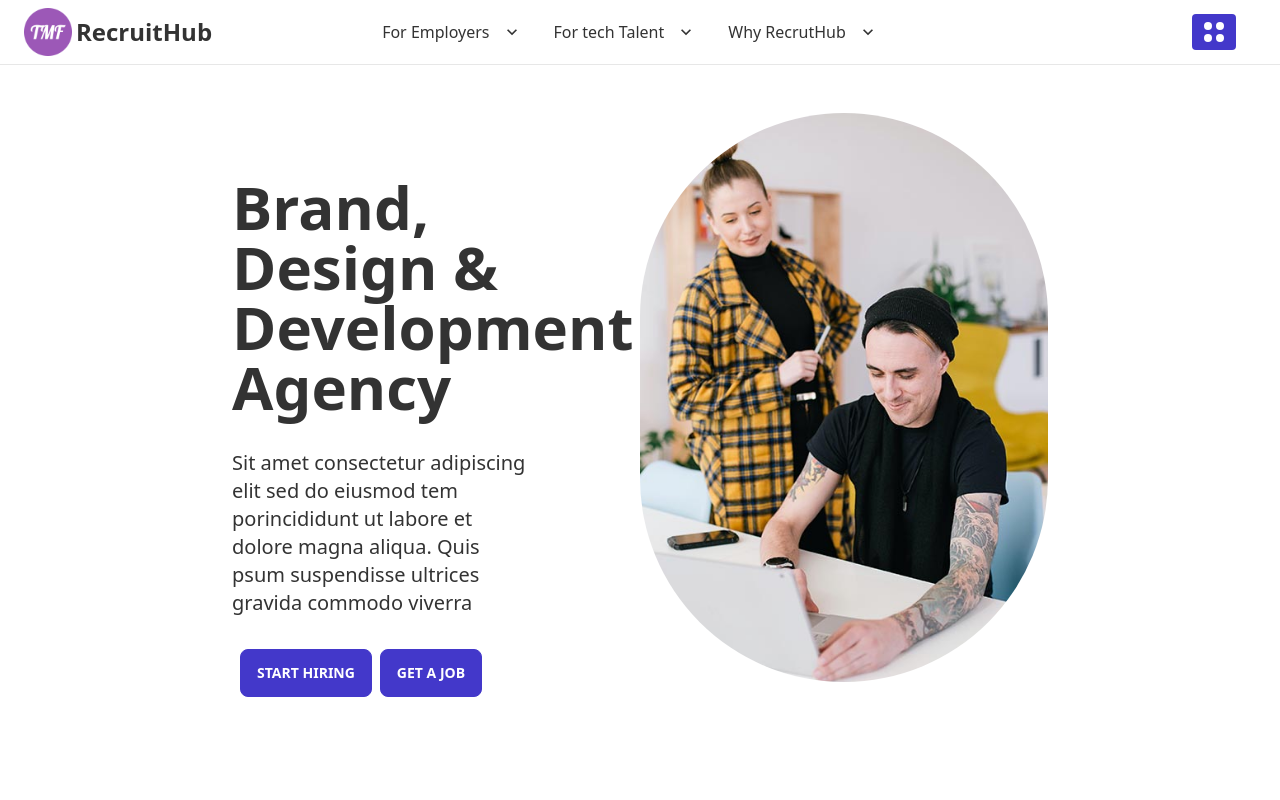
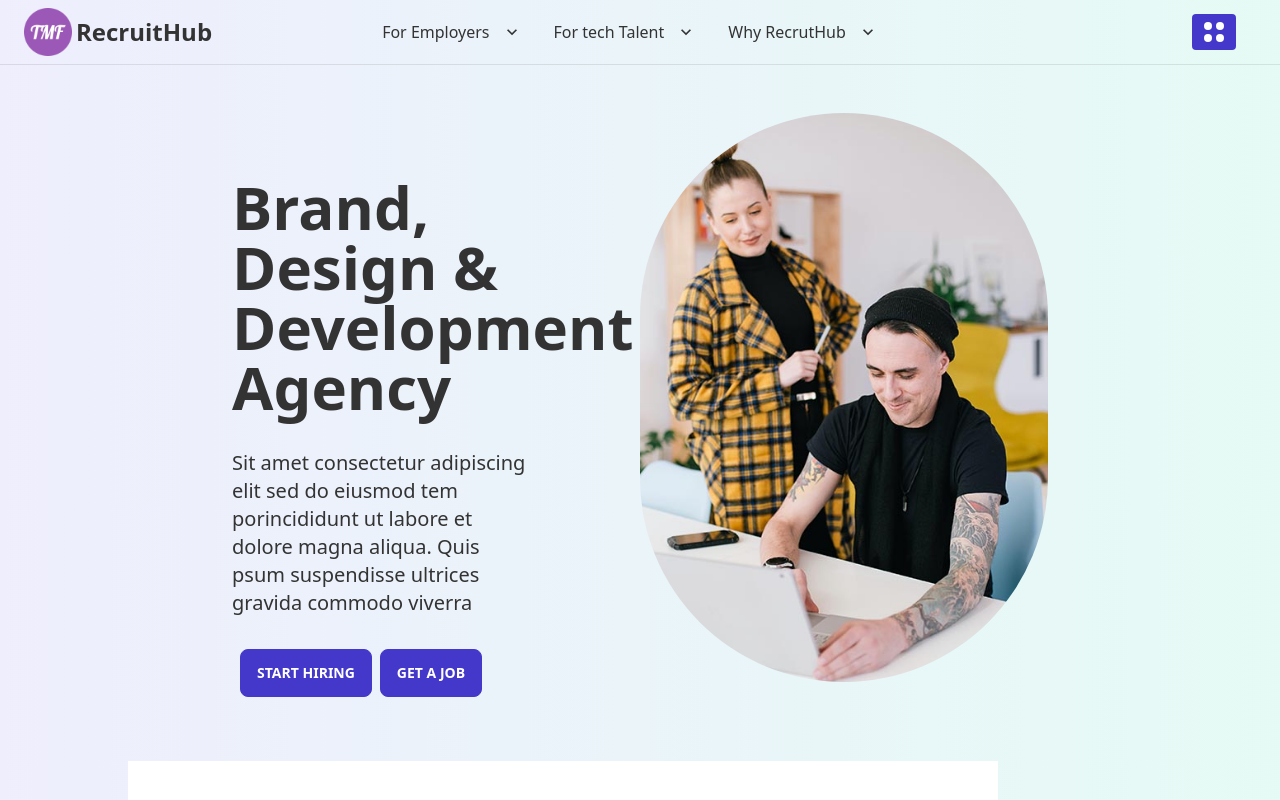
Before and after one commit to thecreativegang/recruit-hub-client-2, a React (Create React App) app: page / in a window 1280 px wide. Shown: the top 800 px of the page. Built offline with nearby package versions, Linux system fonts and the light colour scheme.

Commit message:
adding chat page

```diff
--- a/src/App.js
+++ b/src/App.js
@@ -7,6 +7,7 @@ import Register from './components/Pages/Register/Register';
 import Home from './components/Pages/Home/Home/Home';
 import Navbar from './components/Shared/Navbar/Navbar';
 import FooterBottomSection from './components/Shared/Footer/FooterBottomSection';
+import ChatPage from './components/Pages/ChatPage/ChatPage';
 
 function App() {
   return (
@@ -16,6 +17,7 @@ function App() {
       <Routes>
         <Route path='/' element={<Home />} />
         <Route path='/home' element={<Home />} />
+        <Route path='/chat' element={<ChatPage />} />
         <Route path='/login' element={<Login />} />
         <Route path='/Register' element={<Register />} />
       </Routes>
--- /dev/null
+++ b/src/components/Pages/ChatPage/ChatPage.js
@@ -0,0 +1,26 @@
+import axios from 'axios';
+import React from 'react';
+import { useState } from 'react';
+import { useEffect } from 'react';
+
+const ChatPage = () => {
+
+    const [chats, setChats] = useState([]);
+    const fetchChats = async () => {
+        const data = await axios.get(`http://localhost:5000/api/chat`);
+        setChats(data.data);
+    }
+    useEffect(() => {
+        fetchChats();
+    }, [])
+    console.log(chats)
+    return (
+        <div>
+            {chats?.map((chat) => (
+                <div>Name:  {chat?.chatName}</div>
+            ))}
+        </div>
+    );
+};
+
+export default ChatPage;
--- /dev/null
+++ b/src/components/Pages/Home/Banner/Banner.css
@@ -0,0 +1,24 @@
+.page-banner::after {
+    position: absolute;
+    top: 0;
+    left: 0;
+    content: '';
+    width: 100%;
+    height: 130%;
+    background: linear-gradient(90deg, rgb(89, 86, 233) 0%, rgb(0, 208, 156) 100%);
+    opacity: .1;
+    z-index: -1;
+}
+
+.m {
+    display: block;
+    padding: 0 20px;
+    position: relative;
+    -webkit-transition: all .3s ease-out 0s;
+    -o-transition: all .3s ease-out 0s;
+    transition: all .3s ease-out 0s;
+    border-radius: 0;
+    line-height: 45px;
+    margin: 0;
+    color: #1b3255;
+}
--- a/src/components/Pages/Home/Banner/Banner.js
+++ b/src/components/Pages/Home/Banner/Banner.js
@@ -2,10 +2,11 @@ import React from 'react';
 import '../Home/Home.css';
 import heroImg from '../../../../images/hero-one-img-2.jpg'
 import bannerDot from '../../../../images/shape-1.png'
+import './Banner.css'
 
 const Banner = () => {
     return (
-        <div className='hero-banner-v1  my-container'>
+        <div className='hero-banner-v1  my-container page-banner'>
             <section className='grid lg:grid-cols-2 justify-items-center content-end lg:px-[5rem] mx-auto pt-[3rem]'>
 
                 <div className='lg:py-[4rem] '>
--- a/src/components/Shared/Navbar/Navbar.css
+++ b/src/components/Shared/Navbar/Navbar.css
@@ -11,39 +11,8 @@
 
 }
 
-.page-banner::after {
-    position: absolute;
-    top: 0;
-    left: 0;
-    content: '';
-    /* width: 100%; */
-    /* height: 10%; */
-    background: linear-gradient(90deg, rgb(89, 86, 233) 0%, rgb(0, 208, 156) 100%);
-    opacity: .1;
-    z-index: -1;
-}
-
-
-
-
 .menu :where(li:not(.menu-title):not(:empty))> :where(*:not(ul):focus),
 .menu :where(li:not(.menu-title):not(:empty))> :where(*:not(ul):hover) {
     color: #5956e9;
     background-color: transparent;
 }
-
-
-
-
-.m {
-    display: block;
-    padding: 0 20px;
-    position: relative;
-    -webkit-transition: all .3s ease-out 0s;
-    -o-transition: all .3s ease-out 0s;
-    transition: all .3s ease-out 0s;
-    border-radius: 0;
-    line-height: 45px;
-    margin: 0;
-    color: #1b3255;
-}
--- a/src/components/Shared/Navbar/Navbar.js
+++ b/src/components/Shared/Navbar/Navbar.js
@@ -5,7 +5,7 @@ import { Link } from 'react-router-dom';
 
 const Navbar = () => {
     return (
-        <div className="navbar  my-container page-banner my-border-bottom ">
+        <div className="navbar  my-container  my-border-bottom ">
             <div className="navbar-start">
                 <div className="dropdown">
                     <label tabindex="0" className="btn btn-ghost lg:hidden">
```
Also changed, not shown: src/components/Home/Home.css (added).
